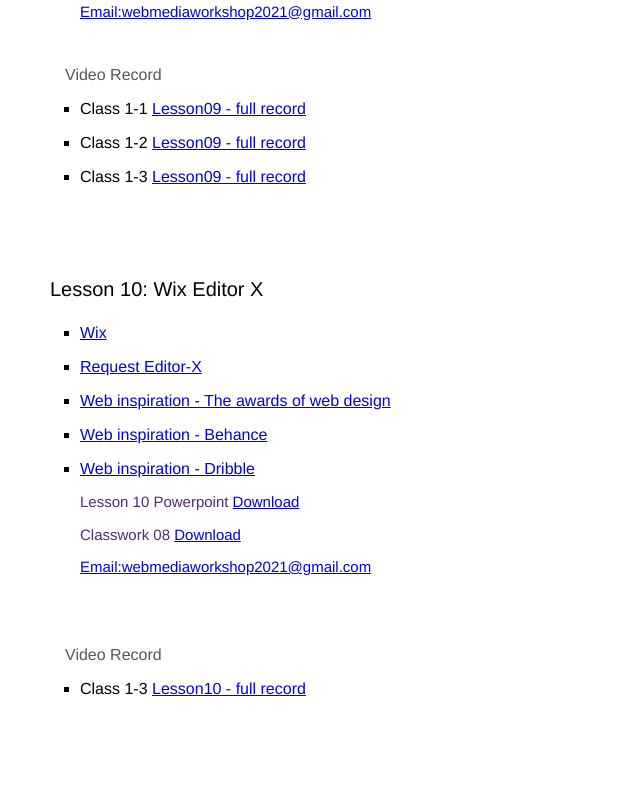
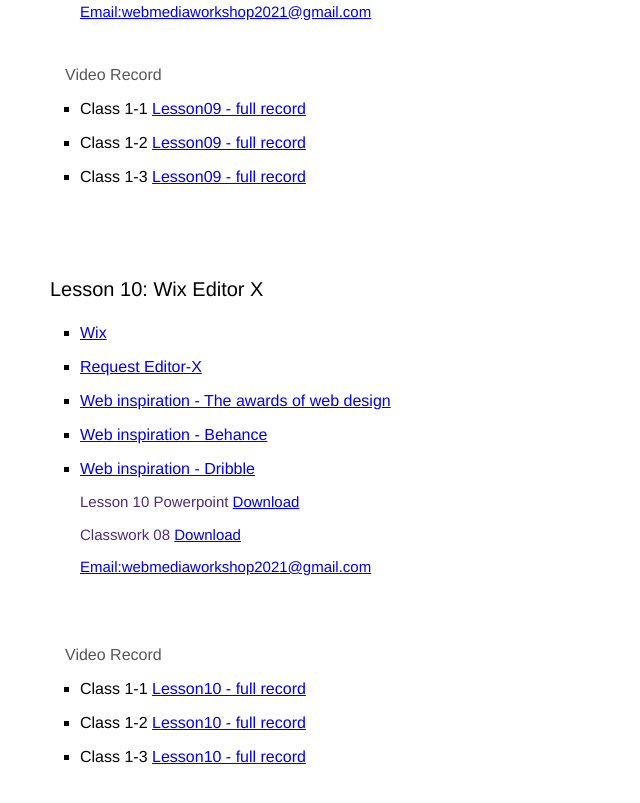
Before and after one commit to webmediaworkshop2021/course, a plain HTML site: page index.html in a window 1280 px wide. Shown: the part 6586-7389 px from the top of the page, without its empty margins (0-640 px from the left). Before the commit the page ends 7335 px from the top, so only its background shows below. Drawn offline with Linux system fonts and the light colour scheme.

Commit message:
Add files via upload

```diff
--- a/index.html
+++ b/index.html
@@ -608,9 +608,9 @@
 
                                                 <ul>
 
-                                                    <!-- <li>Class 1-1 <a href="https://bit.ly/3u1c46z"target="_black">Lesson09 - full record</a></li>
+                                                    <li>Class 1-1 <a href="https://bit.ly/3s1sgTY"target="_black">Lesson10 - full record</a></li>
 
-                                                    <li>Class 1-2 <a href="https://bit.ly/39kTqig"target="_black">Lesson09 - full record</a></li> -->
+                                                    <li>Class 1-2 <a href="https://bit.ly/3mtKKeC"target="_black">Lesson10 - full record</a></li>
 
                                                     <li>Class 1-3 <a href="https://bit.ly/31ziD48"target="_black">Lesson10 - full record</a></li>
 
```
